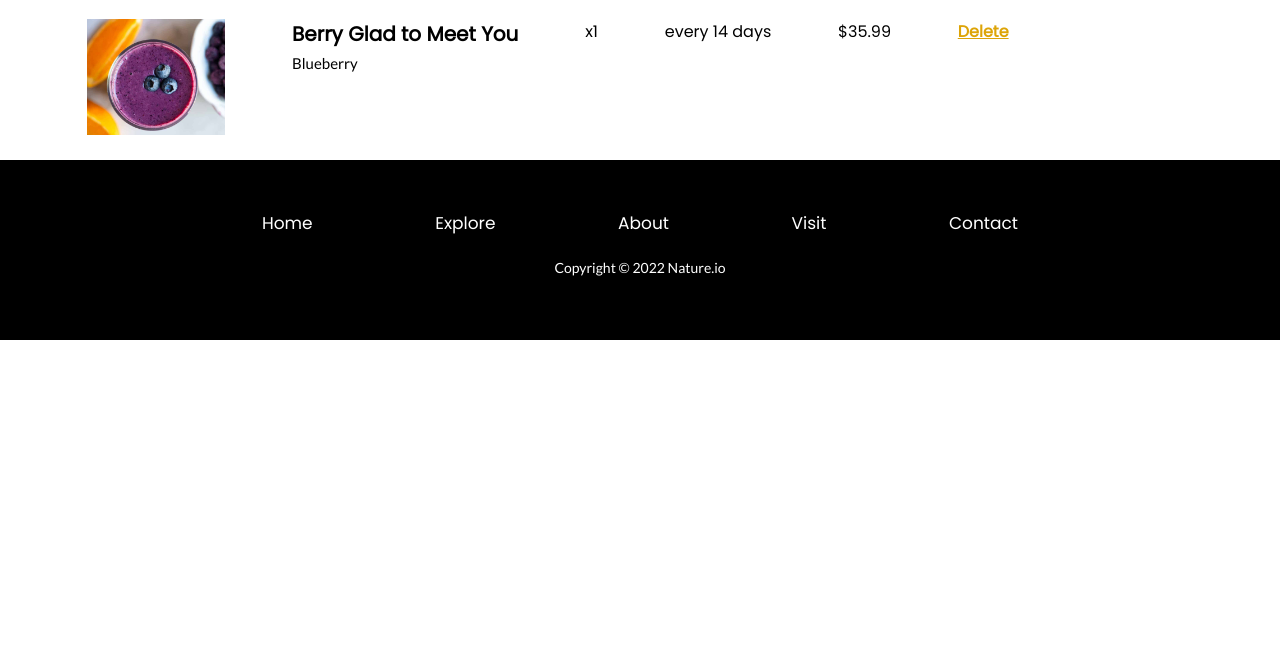
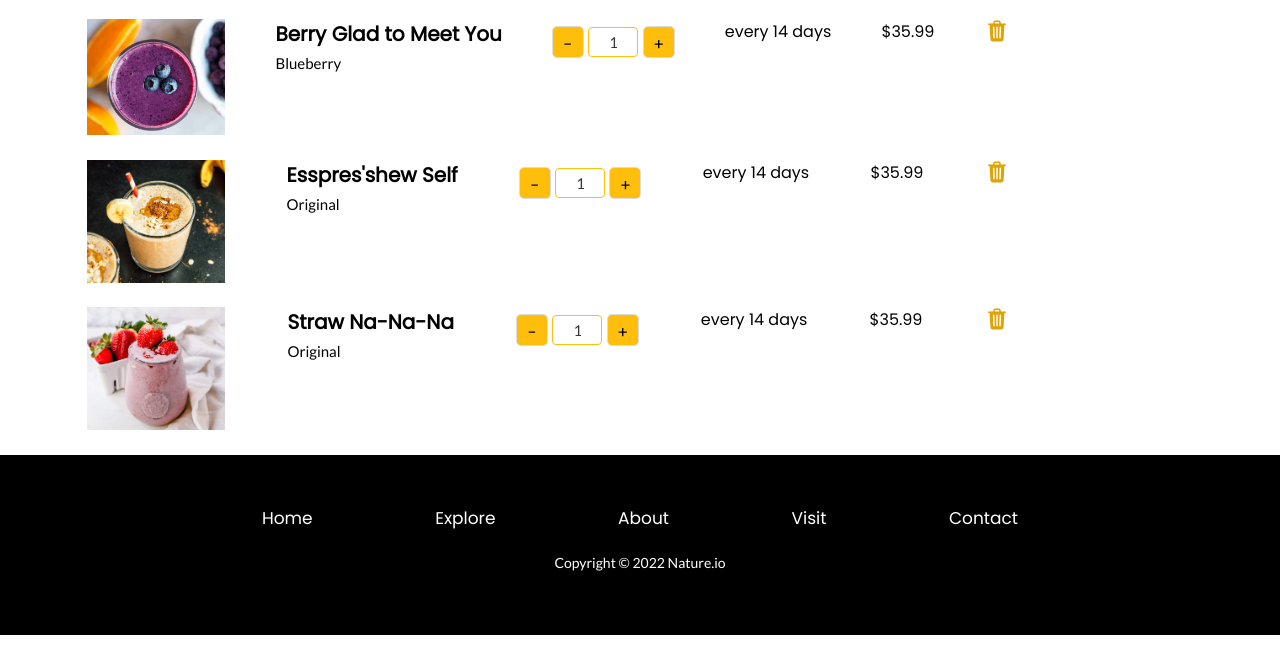
Before and after one commit to nicole-xiang/PUI_HW6, a plain HTML site: page cart.html in a window 1280 px wide. Shown: the part 133-800 px from the top of the page. Drawn offline with nearby package versions, Linux system fonts and the light colour scheme.

Commit message:
cleaned up cart feature

```diff
--- a/cart.html
+++ b/cart.html
@@ -7,7 +7,6 @@
     <link rel="preconnect" href="https://fonts.gstatic.com" crossorigin>
     <link href="https://fonts.googleapis.com/css2?family=Lato&family=Poppins&display=swap" rel="stylesheet">
     <link rel="stylesheet" type="text/css" href="styles.css">
-    <script src="script.js"></script>
     <title>Nature.io</title>
   </head>
 
@@ -24,7 +23,7 @@
           <li><a href="contact.html">Contact</a></li>
         </ul>
         <a class="cart" href="cart.html">
-          <ion-icon name="cart"></ion-icon><span> 0</span>
+          <ion-icon name="cart"></ion-icon><span id="num_items"> 0</span>
         </a>
         <a class="login" href="#">Login</a>
       </div>
@@ -41,10 +40,52 @@
                 <h3 class="product_title">Berry Glad to Meet You</h3>
                 <p class="product_flavor">Blueberry</p>
             </div>
-            <div class="quantity">x1</div>
+            <div class="quantity">
+              <span class="minus">-</span>
+              <input type="text" class="item_quantity" value="1"/>
+              <span class="plus">+</span>
+            </div>
             <div class="delivery_period">every 14 days</div>
             <div class="price">$35.99</div>
-            <a class="delete" href="#">Delete</a>
+            <a class="delete" href="#">
+              <ion-icon name="trash" class="trash_icon"></ion-icon>
+            </a>
+        </div>
+
+        <div class="container cart_page">
+          <img class="product_image" src="images/2.png" width="15%">
+          <div class="product_info">
+              <h3 class="product_title">Esspres'shew Self</h3>
+              <p class="product_flavor">Original</p>
+          </div>
+          <div class="quantity">
+            <span class="minus">-</span>
+            <input type="text" class="item_quantity" value="1"/>
+            <span class="plus">+</span>
+          </div>
+          <div class="delivery_period">every 14 days</div>
+          <div class="price">$35.99</div>
+          <a class="delete" href="#">
+            <ion-icon name="trash" class="trash_icon"></ion-icon>
+          </a>
+        </div>
+
+        <div class="container cart_page">
+          <img class="product_image" src="images/4.png" width="15%">
+          <div class="product_info">
+              <h3 class="product_title">Straw Na-Na-Na</h3>
+              <p class="product_flavor">Original</p>
+          </div>
+          <div class="quantity">
+            <span class="minus">-</span>
+            <input type="text" class="item_quantity" value="1"/>
+            <span class="plus">+</span>
+          </div>
+          <div class="delivery_period">every 14 days</div>
+          <div class="price">$35.99</div>
+          <a class="delete" href="#">
+            <ion-icon name="trash" class="trash_icon"></ion-icon>
+          </a>
         </div>
     </div>
 
@@ -59,9 +100,10 @@
       </ul>
       <p> Copyright © 2022 Nature.io</p>
     </footer>
+
+    <script src="script.js"></script>
     <!-- icon script -->
     <script type="module" src="https://unpkg.com/ionicons@5.5.2/dist/ionicons/ionicons.esm.js"></script>
     <script nomodule src="https://unpkg.com/ionicons@5.5.2/dist/ionicons/ionicons.js"></script>
-
   </body>
 </html>
--- a/script.js
+++ b/script.js
@@ -16,15 +16,42 @@ function changeImage(flavor,ele) {
     }
 }
 
+function cart_alert() {
+    alert('Added item to cart!');
+    return false;
+}
+
+
 function add_item(){
-    // alert("added an item to cart")
-    // document.getElementById("num_items").innerHTML = "I have changed!"
-    // change cart logo status
-    var num_items = document.getElementById("num_items");
-    var quantity = document.getElementById("quantity").value;
-    num_items.innerHTML = (parseInt(quantity) + parseInt(num_items.innerHTML));
+    // update number of items in cart logo
+    console.log("setting quantity")
+    setQuantity()
+
     return false;
 
     // add item to cart page
-
 }
+function onLoadCart(){
+    console.log("loading cart")
+    let num_products = localStorage.getItem('num_items');
+    if (num_products){
+        console.log(document.getElementById("num_items"));
+        document.getElementById("num_items").innerHTML = num_products;
+        console.log(document.getElementById("num_items").innerHTML);
+    }
+}
+function setQuantity(){
+    let num_products = localStorage.getItem('num_items');
+    num_products = parseInt(num_products); // convert to int
+    if (num_products){ // if exist product
+        console.log("adding 1 to cart quant")
+        localStorage.setItem('num_items',1+num_products);
+        document.getElementById("num_items").innerHTML = 1+num_products;
+    }
+    else{
+        console.log("adding 1 to empty cart")
+        localStorage.setItem('num_items',1);
+        document.getElementById("num_items").innerHTML = 1;
+    }
+}
+window.onload = onLoadCart();
--- a/styles.css
+++ b/styles.css
@@ -68,6 +68,8 @@ p{
 .cart:hover{
     color:white;
 }
+
+
 .nav ul {
     padding: 0px;
     margin: 0px;
@@ -421,9 +423,41 @@ textarea{
     font-weight: bold;
     margin-top:0;
 }
-.delete{
+
+/* cart page */
+.trash_icon{
     color:#dda407;
-    font-weight: bold;
+    padding: right 12px;
+    font-size: 24px;
+}
+.quantity{
+    padding:0;
+}
+
+.quantity span {
+    cursor:pointer;
+}
+
+.minus, .plus{
+    width:20px;
+    height:20px;
+    background:#FFBE0B;
+    border-radius:5px;
+    padding:5px;
+    border:1px solid #ddd;
+    display: inline-block;
+    vertical-align: middle;
+    text-align: center;
+}
+.quantity input{
+    height:30px;
+    width: 50px;
+    text-align: center;
+    font-size: 15px;
+    border:1px solid #FFBE0B;
+    border-radius:4px;
+    display: inline-block;
+    vertical-align: middle;
 }
 /* footer */
 footer {
```
Also changed, not shown: about.html (+3 -2 lines), berry.html (+4 -5 lines), contact.html (+3 -2 lines), explore.html (+3 -3 lines), index.html (+3 -2 lines), visit.html (+3 -4 lines), 1 other file.
